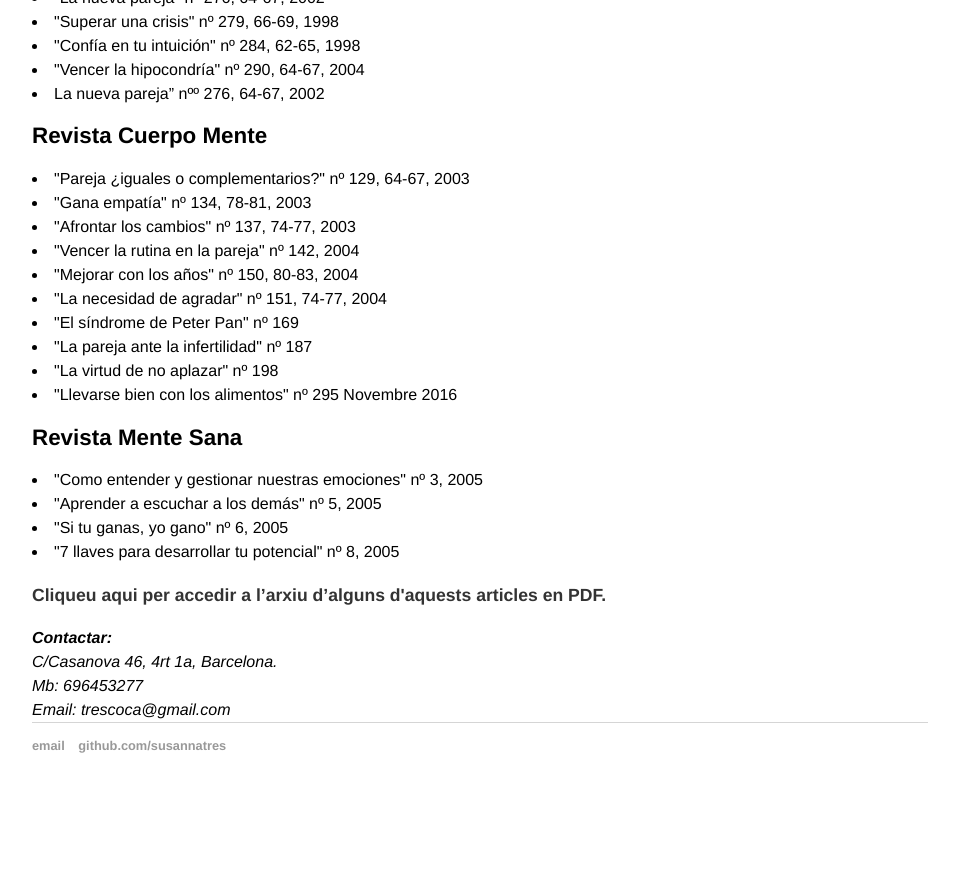
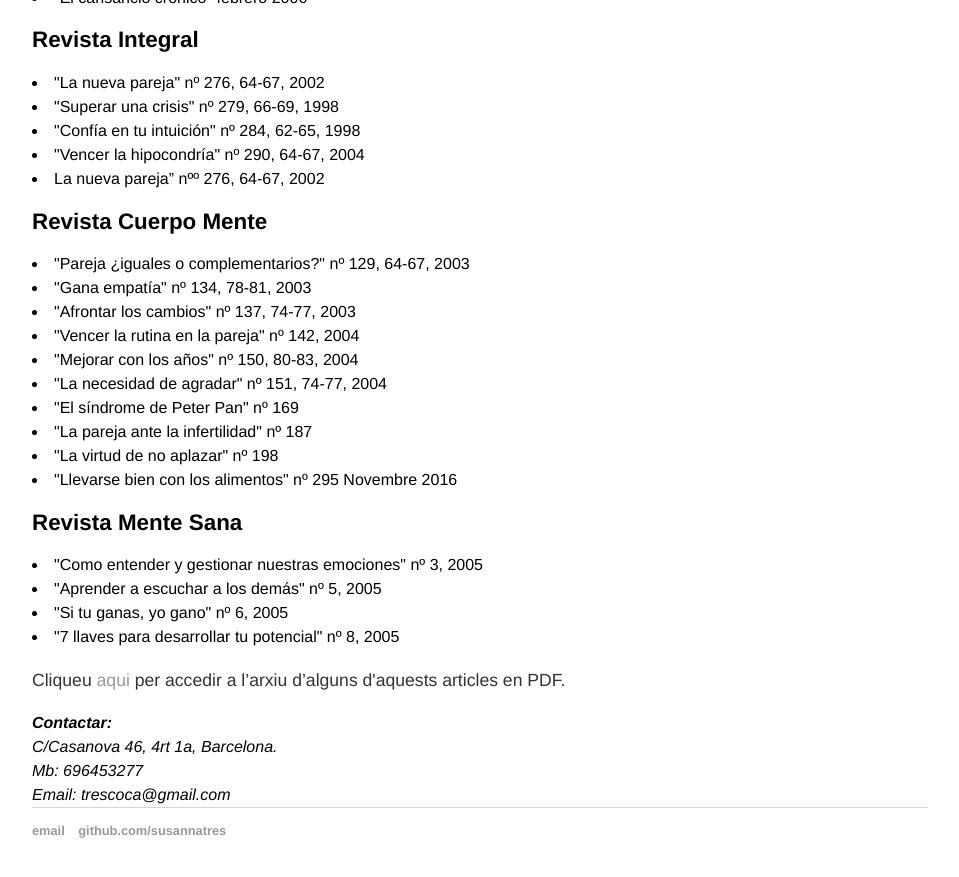
Before and after one commit to susannatres/susannatres.github.io, a Jekyll site: the page built from pubs/index.html, in a window 1280 px wide and 900 px high, scrolled down 1879 px. Shown: the top 877 px of the window, without its empty margins (160-1119 px from the left). Built offline with Jekyll 4.4.1, drawn with Linux system fonts in a browser that asks for light colours; before the commit the page ends 2694 px from its top, so only the background shows below that; some of the changed text lies outside the part shown.

Commit message:
update cv i pubs

```diff
--- a/cv/index.html
+++ b/cv/index.html
@@ -35,7 +35,7 @@
     <li>Integrant de la llista TIP-COPC, de psicòlegs disponibles per ser p&egrave;rits a jutjats.</li>
     <li>Formaci&oacute; cont&iacute;nua en psicoter&agrave;pia, psicologia forense, psicologia en perspectiva de g&egrave;nere i ter&agrave;pia mediada per noves tecnologies.</li>
 
-<p><img src = "../images/CV1.png" height=20%/></p>
+<p><img src="../images/CV1.png" height=20%/></p>
 
 -->
 <p><p align="justify">"Despr&eacute;s d'estudiar Psicologia vaig estar experimentant com apropar-me a l'ess&egrave;ncia de les persones a trav&eacute;s de la m&uacute;sica, l'art i el moviment. Vaig cursar estudis de postgrau en Psicomotricitat a Alemanya on vaig con&egrave;ixer a la professora Montse Costa, especialista en mediaci&oacute; terap&egrave;utica corporal. Amb la seva guia, vaig treballar a <strong>CREI-Mundet (Universitat de Barcelona) com a psic&ograve;loga i psicomotricista amb nen@s amb dificultats d'aprenentatge</strong>. En aquesta etapa vaig cursar els estudis DEA en gerontologia, i treballava tamb&eacute; com a <strong>psic&ograve;loga en una resid&egrave;ncia de gent gran i a l'Associaci&oacute; de Malalts i Famliars d'Alzheimer del Baix Llobregat.</strong> </p>
--- a/pubs/index.html
+++ b/pubs/index.html
@@ -120,8 +124,7 @@
 <li>"Si tu ganas, yo gano" nº 6, 2005</li>
 <li>"7 llaves para desarrollar tu potencial" nº 8, 2005</li>
 
-<p><strong>Cliqueu aqui per accedir a l’arxiu d’alguns d'aquests articles en PDF.</strong></p>
-
+<p>Cliqueu <a href="https://sites.google.com/site/susannatrespsicologia/">aqui</a> per accedir a l’arxiu d’alguns d'aquests articles en PDF.</p>
 
 <address>
 <strong>Contactar:</strong><br>
```
Also changed, not shown: other parts of pubs/index.html (+4 -0 lines).
